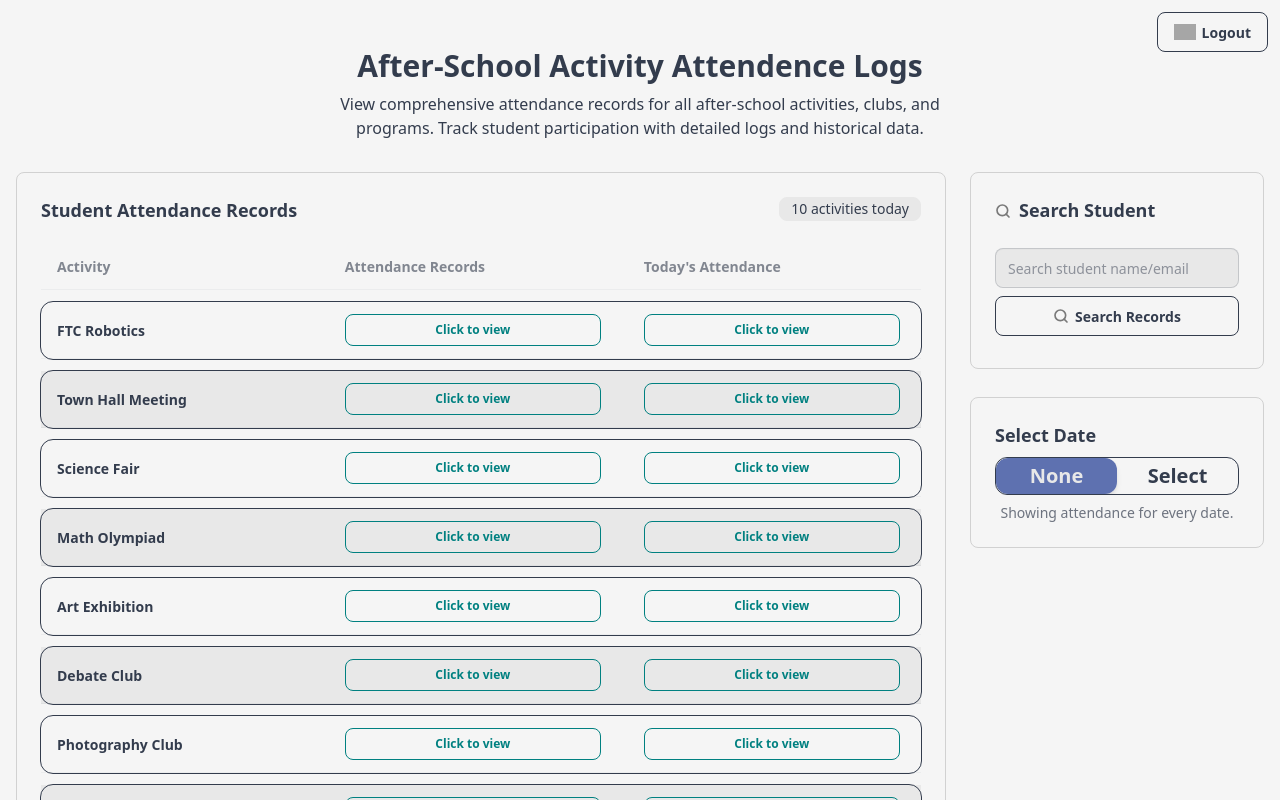
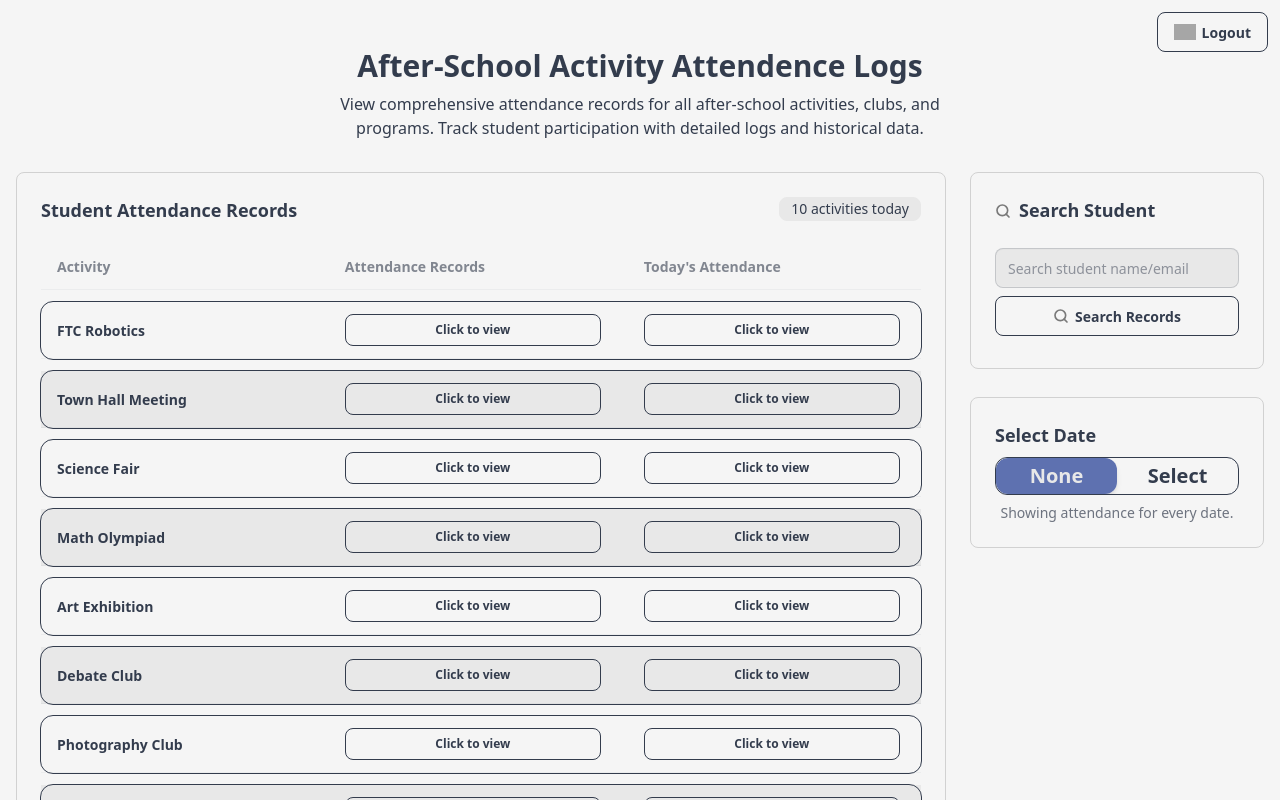
Before and after one commit to sitechtimes/nfc-afterschool, a Nuxt app in the folder frontend/: page / in a window 1280 px wide. Shown: the top 800 px of the page. Built offline with nearby package versions, Linux system fonts and the light colour scheme; grey boxes are pictures that could not be loaded.

Commit message:
Wrong color

```diff
--- a/frontend/app/pages/index.vue
+++ b/frontend/app/pages/index.vue
@@ -58,7 +58,7 @@
                           searchDate: selectedDate,
                         })
                       "
-                      class="btn btn-sm btn-outline btn-accent btn-wide"
+                      class="btn btn-sm btn-outline btn-wide"
                     >
                       Click to view
                     </button>
@@ -72,7 +72,7 @@
                           searchDate: 'today',
                         })
                       "
-                      class="btn btn-sm btn-outline btn-accent btn-wide"
+                      class="btn btn-sm btn-outline btn-wide"
                     >
                       Click to view
                     </button>
```
